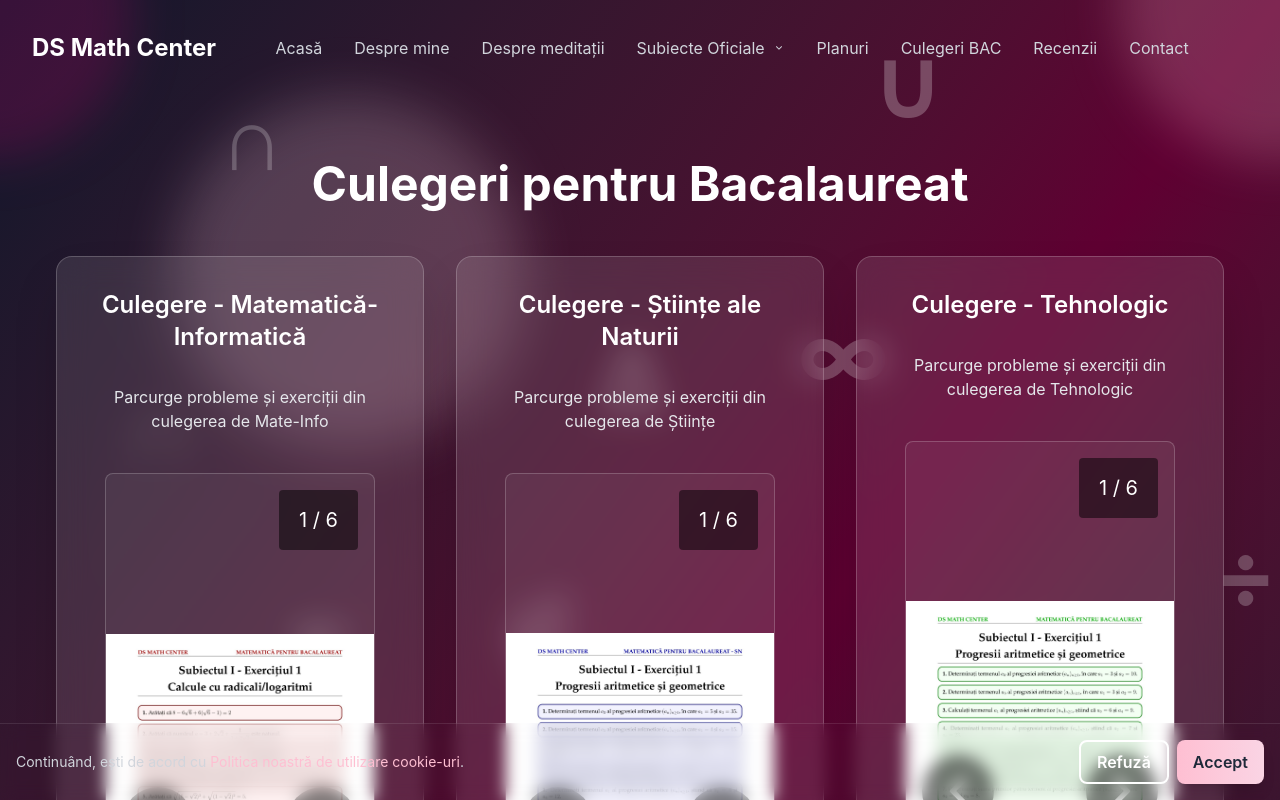
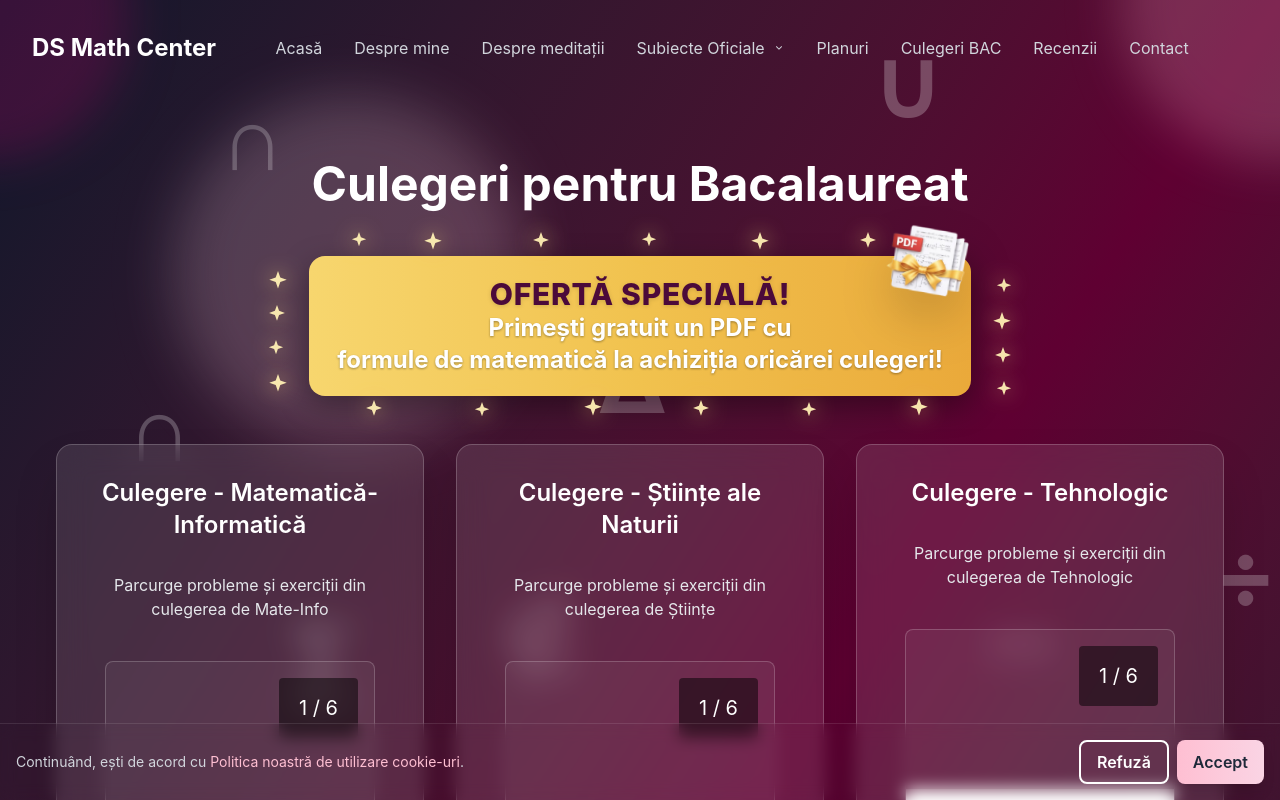
Before and after one commit to andrei-vataselu/math_meditatii, a Next.js app: page /resurse-gratuite in a window 1280 px wide. Shown: the top 800 px of the page. Built offline with nearby package versions, Linux system fonts and the light colour scheme.

Commit message:
major update: added a new component for culegeri page, the component is 'GoldOfferBanner'

```diff
--- /dev/null
+++ b/src/app/components/GoldOfferBanner.tsx
@@ -0,0 +1,116 @@
+"use client";
+import React from "react";
+
+export default function GoldOfferBanner() {
+  return (
+    <div className="relative w-full max-w-5xl mx-auto mb-16 sm:mb-12 px-4 sm:px-0 flex justify-center">
+
+      {/* Banner container */}
+      <div className="relative z-10 inline-block w-fit bg-gradient-to-r from-[#F7D66E] via-[#F1C24E] to-[#EAA93A] rounded-2xl shadow-[0_10px_30px_rgba(0,0,0,0.35)]">
+        {/* Sparkles anchored to the banner edges */}
+        <div className="pointer-events-none absolute -inset-x-8 -inset-y-4 z-0">
+          {/* Top row */}
+          {[
+            { left: "10%", size: 18 },
+            { left: "20%", size: 22 },
+            { left: "35%", size: 20 },
+            { left: "50%", size: 18 },
+            { left: "65%", size: 22 },
+            { left: "80%", size: 20 },
+          ].map((p, i) => (
+            <svg
+              key={`top-${i}`}
+              width={p.size}
+              height={p.size}
+              viewBox="0 0 24 24"
+              className="absolute"
+              style={{ left: p.left, top: -8, filter: "drop-shadow(0 0 10px rgba(255, 215, 120, 0.95))" }}
+            >
+              <path d="M12 0l2.5 7 7 2.5-7 2.5-2.5 7-2.5-7-7-2.5 7-2.5L12 0z" fill="rgba(255,240,180,0.95)" />
+            </svg>
+          ))}
+          {/* Bottom row */}
+          {[
+            { left: "12%", size: 20 },
+            { left: "27%", size: 18 },
+            { left: "42%", size: 22 },
+            { left: "57%", size: 20 },
+            { left: "72%", size: 18 },
+            { left: "87%", size: 22 },
+          ].map((p, i) => (
+            <svg
+              key={`bottom-${i}`}
+              width={p.size}
+              height={p.size}
+              viewBox="0 0 24 24"
+              className="absolute"
+              style={{ left: p.left, bottom: -8, filter: "drop-shadow(0 0 10px rgba(255, 215, 120, 0.95))" }}
+            >
+              <path d="M12 0l2.5 7 7 2.5-7 2.5-2.5 7-2.5-7-7-2.5 7-2.5L12 0z" fill="rgba(255,240,180,0.95)" />
+            </svg>
+          ))}
+          {/* Left column */}
+          {[
+            { top: "18%", size: 22 },
+            { top: "38%", size: 20 },
+            { top: "58%", size: 18 },
+            { top: "78%", size: 22 },
+          ].map((p, i) => (
+            <svg
+              key={`left-${i}`}
+              width={p.size}
+              height={p.size}
+              viewBox="0 0 24 24"
+              className="absolute"
+              style={{ left: -10, top: p.top, filter: "drop-shadow(0 0 10px rgba(255, 215, 120, 0.95))" }}
+            >
+              <path d="M12 0l2.5 7 7 2.5-7 2.5-2.5 7-2.5-7-7-2.5 7-2.5L12 0z" fill="rgba(255,240,180,0.95)" />
+            </svg>
+          ))}
+          {/* Right column */}
+          {[
+            { top: "22%", size: 18 },
+            { top: "42%", size: 22 },
+            { top: "62%", size: 20 },
+            { top: "82%", size: 18 },
+          ].map((p, i) => (
+            <svg
+              key={`right-${i}`}
+              width={p.size}
+              height={p.size}
+              viewBox="0 0 24 24"
+              className="absolute"
+              style={{ right: -10, top: p.top, filter: "drop-shadow(0 0 10px rgba(255, 215, 120, 0.95))" }}
+            >
+              <path d="M12 0l2.5 7 7 2.5-7 2.5-2.5 7-2.5-7-7-2.5 7-2.5L12 0z" fill="rgba(255,240,180,0.95)" />
+            </svg>
+          ))}
+        </div>
+        {/* Inner shine / bevel */}
+        <div className="absolute inset-0" />
+
+        {/* Content */}
+        <div className="relative px-5 sm:px-7 py-3 sm:py-5">
+          <p className="text-lg sm:text-xl md:text-3xl font-extrabold tracking-wide">
+            <span className="text-[#4B0A3A] drop-shadow-sm">OFERTĂ SPECIALĂ!</span>
+          </p>
+          <p className="text-lg sm:text-xl md:text-2xl font-bold text-white drop-shadow-[0_1px_1px_rgba(0,0,0,0.35)]">
+            Primești gratuit un PDF cu
+          </p>
+          <p className="text-lg sm:text-xl md:text-2xl font-bold text-white drop-shadow-[0_1px_1px_rgba(0,0,0,0.35)]">
+            formule de matematică la achiziția oricărei culegeri!
+          </p>
+
+          {/* PDF gift badge image */}
+          <div className="absolute -right-10 sm:-right-12 md:-right-14 -top-10 sm:-top-12 md:-top-16 z-20">
+            <img
+              src="/pdf_image.png"
+              alt="PDF cadou"
+              className="w-36 sm:w-44 md:w-52 drop-shadow-2xl rotate-3"
+            />
+          </div>
+        </div>
+      </div>
+    </div>
+  );
+}
--- a/src/app/resurse-gratuite/page.tsx
+++ b/src/app/resurse-gratuite/page.tsx
@@ -4,6 +4,7 @@ import Header from "../components/Header";
 import Footer from "../components/Footer";
 import PhotoCarousel from "../components/PhotoCarousel";
 import { FaWhatsapp } from "react-icons/fa";
+import GoldOfferBanner from "../components/GoldOfferBanner";
 
 export default function ResurseGratuite() {
   // Photos from culegeri directories
@@ -43,6 +44,9 @@ export default function ResurseGratuite() {
           Culegeri pentru Bacalaureat
         </h1>
 
+        {/* Gold offer banner with sparkles */}
+        <GoldOfferBanner />
+
         {/* Three boxes grid - responsive */}
         <div className="w-full max-w-full mx-auto grid grid-cols-1 lg:grid-cols-3 gap-6 sm:gap-8 px-4 sm:px-8">
           {/* Box 1: Photo Carousel */}
@@ -54,6 +58,13 @@ export default function ResurseGratuite() {
               Parcurge probleme și exerciții din culegerea de Mate-Info
             </p>
             <PhotoCarousel photos={photosMateInfo} />
+
+            {/* Price badge */}
+            <div className="mt-1 sm:mt-2 -mb-4 sm:-mb-5">
+              <span className="inline-block bg-gradient-to-r from-[#F7D66E] via-[#F1C24E] to-[#EAA93A] text-amber-900 px-6 sm:px-8 py-2.5 sm:py-3 rounded-full text-lg sm:text-xl font-extrabold shadow-lg">
+                100 lei
+              </span>
+            </div>
 
             {/* Comanda acum button */}
             <div className="mt-6">
@@ -79,6 +90,13 @@ export default function ResurseGratuite() {
             </p>
             <PhotoCarousel photos={photosStiunte} />
 
+            {/* Price badge */}
+            <div className="mt-1 sm:mt-2 -mb-4 sm:-mb-5">
+              <span className="inline-block bg-gradient-to-r from-[#F7D66E] via-[#F1C24E] to-[#EAA93A] text-amber-900 px-6 sm:px-8 py-2.5 sm:py-3 rounded-full text-lg sm:text-xl font-extrabold shadow-lg">
+                100 lei
+              </span>
+            </div>
+
             {/* Comanda acum button */}
             <div className="mt-6">
               <a
@@ -103,6 +121,13 @@ export default function ResurseGratuite() {
             </p>
             <PhotoCarousel photos={photosTehnologic} />
 
+            {/* Price badge */}
+            <div className="mt-1 sm:mt-2 -mb-4 sm:-mb-5">
+              <span className="inline-block bg-gradient-to-r from-[#F7D66E] via-[#F1C24E] to-[#EAA93A] text-amber-900 px-6 sm:px-8 py-2.5 sm:py-3 rounded-full text-lg sm:text-xl font-extrabold shadow-lg">
+                100 lei
+              </span>
+            </div>
+
             {/* Comanda acum button */}
             <div className="mt-6">
               <a
```
Also changed, not shown: public/pdf_image.png (added).
